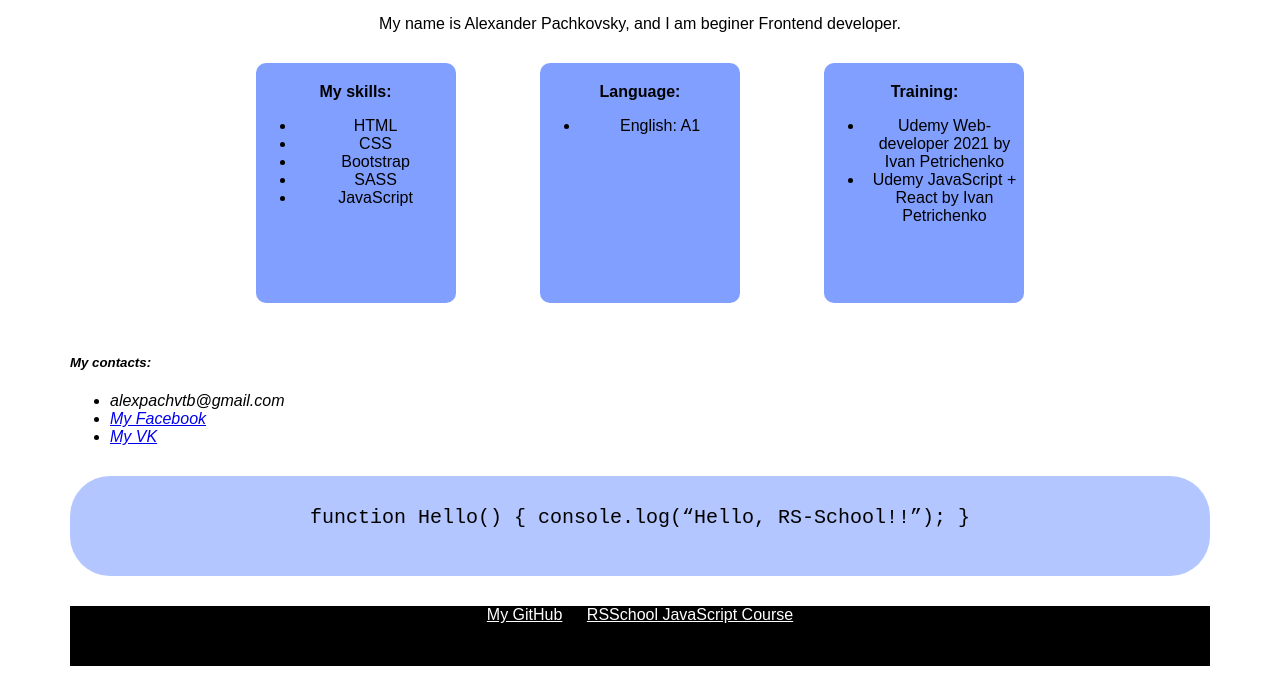
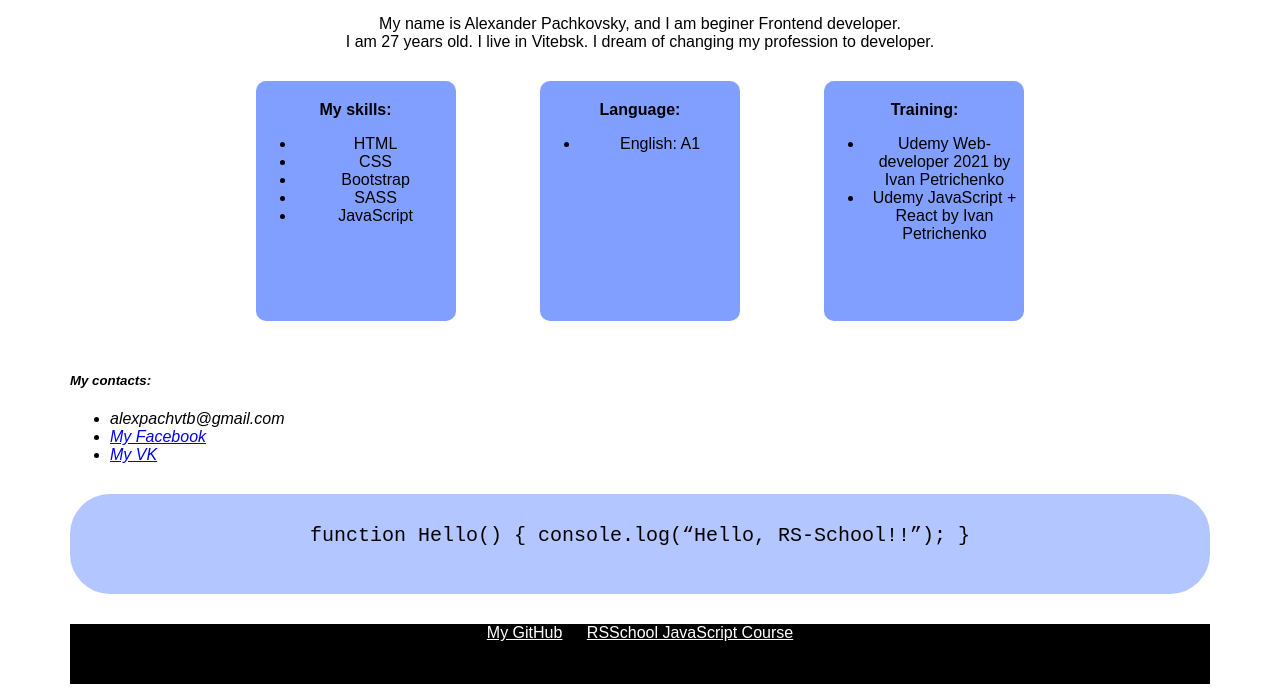
Before and after one commit to alexpachvtb/rsschool-cv, a plain HTML site: page index.html in a window 1280 px wide. Shown: the part 427-1119 px from the top of the page. Drawn offline with Linux system fonts and the light colour scheme.

Commit message:
feat: final cv, change description

```diff
--- a/index.html
+++ b/index.html
@@ -21,7 +21,7 @@
 	<section class='about'>
 		<h3>Hello!</h3>
 		<div class="descr">
-			My name is Alexander Pachkovsky, and I am beginer Frontend developer.
+			My name is Alexander Pachkovsky, and I am beginer Frontend developer. <br> I am 27 years old. I live in Vitebsk. I dream of changing my profession to developer.
 		</div>
 		<div class="skills">
 			<b>My skills:</b>
```
